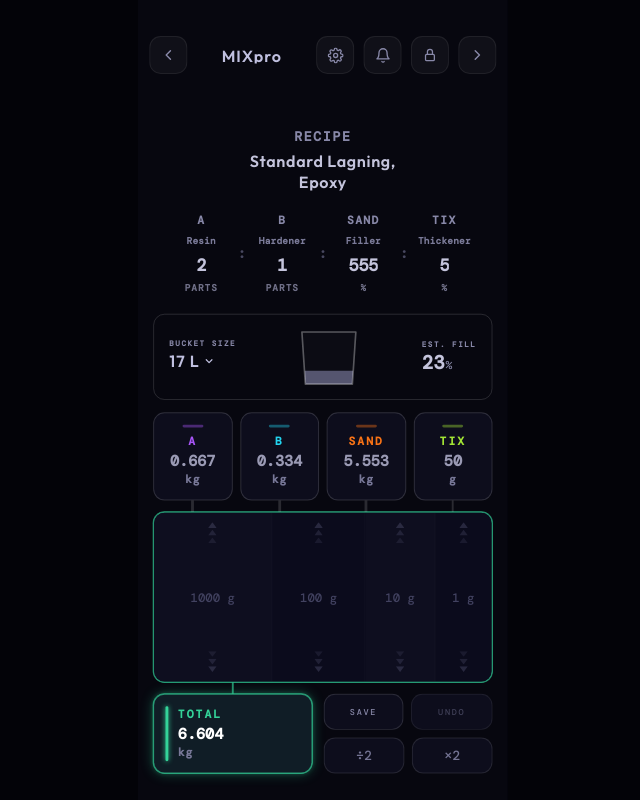
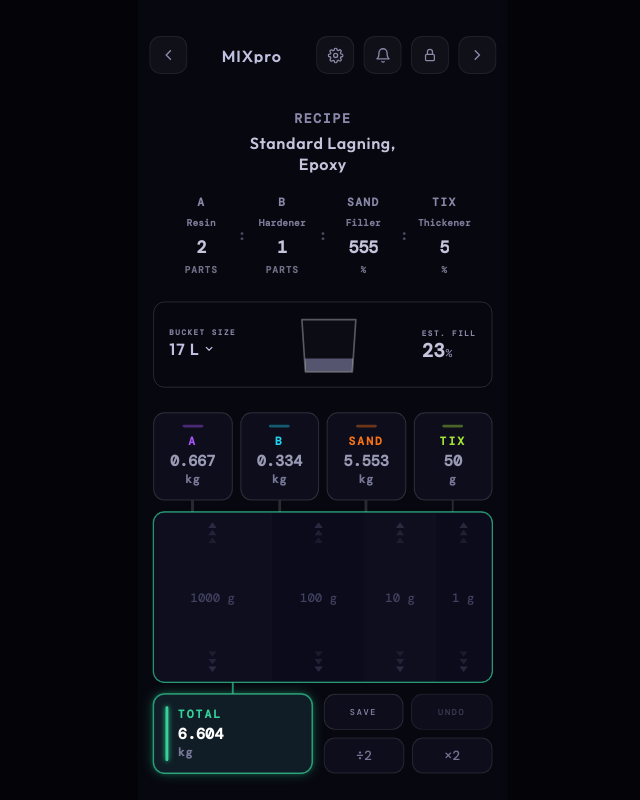
Before and after one commit to tjn06/mixpro, a React (Vite) app: page / in a window 1280 px wide. Shown: the whole page, without its empty margins (317-957 px from the left). Built offline with nearby package versions, Linux system fonts and the light colour scheme; a web font is replaced by a local one.

Commit message:
Update BatchMixer component styles: Adjust recipe zone padding and container dimensions for improved layout consistency.

```diff
--- a/src/app/BatchMixer.tsx
+++ b/src/app/BatchMixer.tsx
@@ -121,10 +121,10 @@
 }
 
 /** Locked recipe ratio cards (read-only, above mix cards). */
-const RECIPE_ZONE_PT = 10;
+const RECIPE_ZONE_PT = 0;
 const RECIPE_RATIO_BG = "transparent";
 const RECIPE_RATIO_BORDER_COLOR = "rgba(255,255,255,0.14)";
-const RECIPE_CONTAINER_PX = "10px 12px";
+const RECIPE_CONTAINER_PX = "4px 12px";
 const RECIPE_META_CARD_H = 92;
 const RECIPE_CARD_H = 96;
 const RECIPE_META_GAP = 10;
@@ -278,7 +278,7 @@
       className="flex-1 min-w-0 rounded-xl flex flex-col items-center justify-between pointer-events-none"
       style={{
         height: RECIPE_META_CARD_H,
-        padding: `7px ${RECIPE_CARD_PX}px 6px`,
+        padding: `4px ${RECIPE_CARD_PX}px 6px`,
         background: RECIPE_RATIO_BG,
       }}
     >
```
